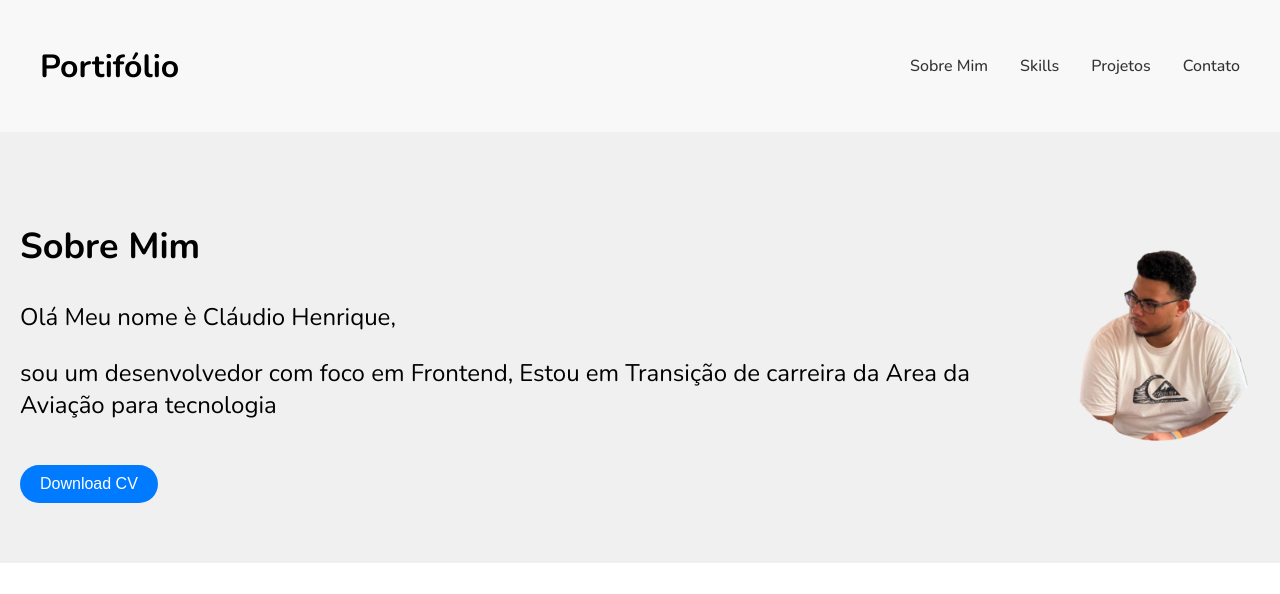
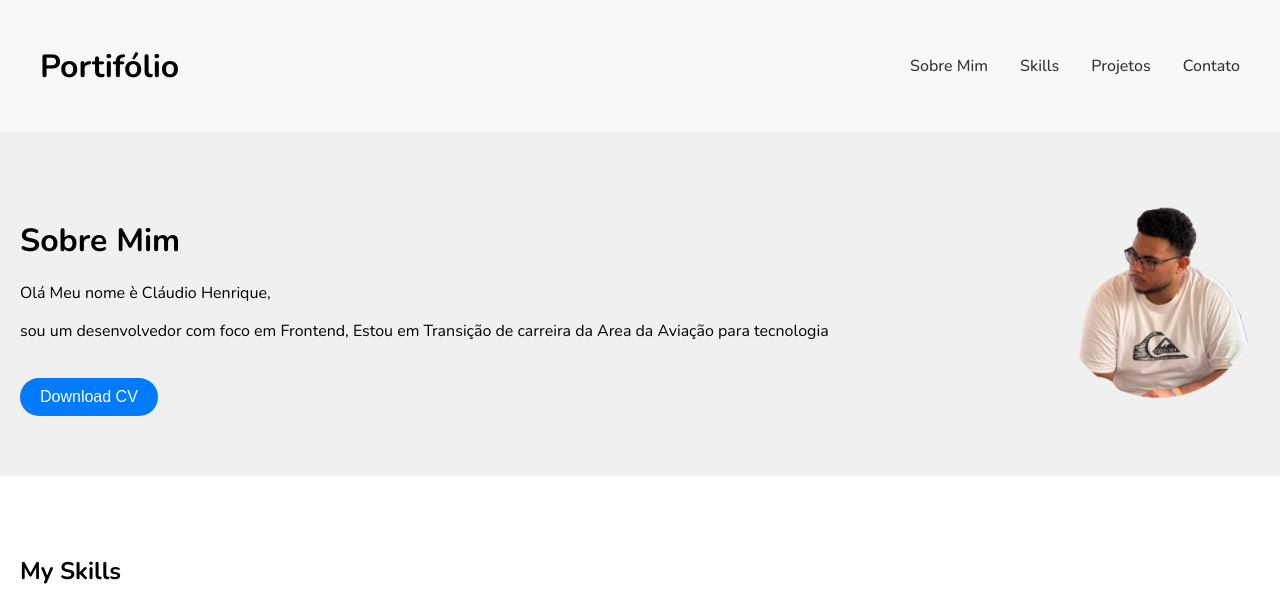
Before and after one commit to ClaudioHenrique012/Portif-lio, a plain HTML site: page index.html in a window 1280 px wide. Shown: the top 594 px of the page. Drawn offline with nearby package versions, Linux system fonts and the light colour scheme; a web font is replaced by a local one.

Commit message:
modificação tamanho texto

```diff
--- a/style.css
+++ b/style.css
@@ -42,7 +42,11 @@ header nav ul li a {
 .sobre-texto {
   flex: 1; /* ocupa espaço da esquerda */
   font-family: Nunito, sans-serif;
-  font-size: 24px;
+}
+
+.sobre-texto h2 {
+  font-size: 32px;
+  margin-bottom: 20px;
 }
 
 .sobre-texto button {
```
